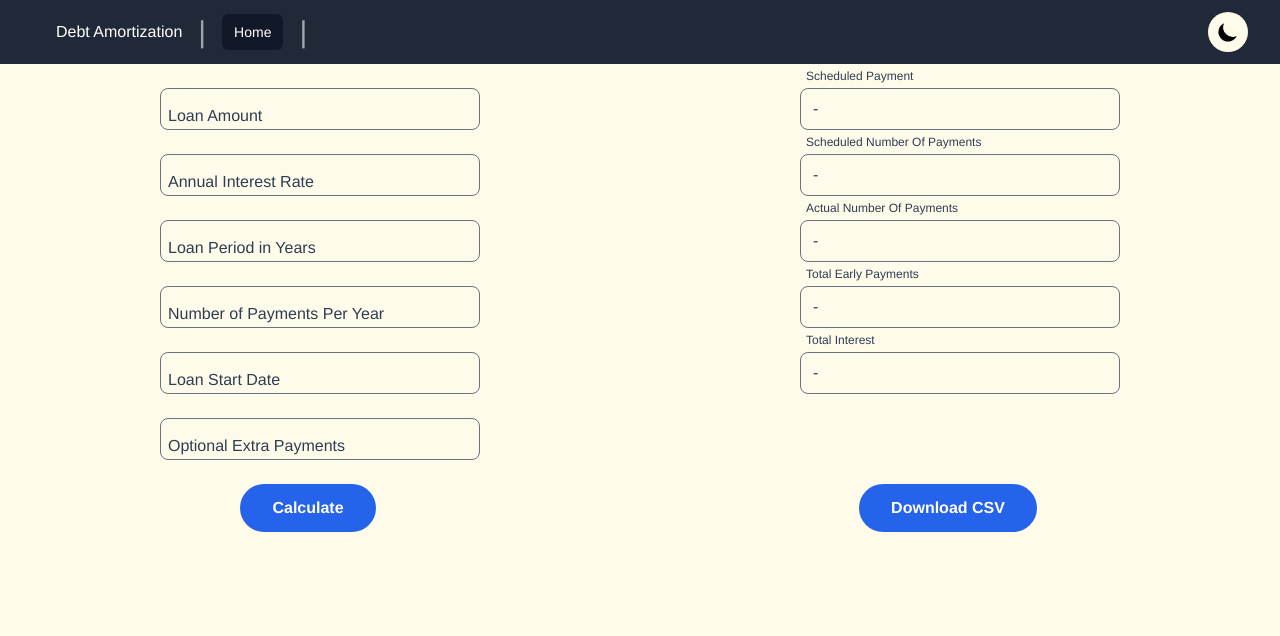
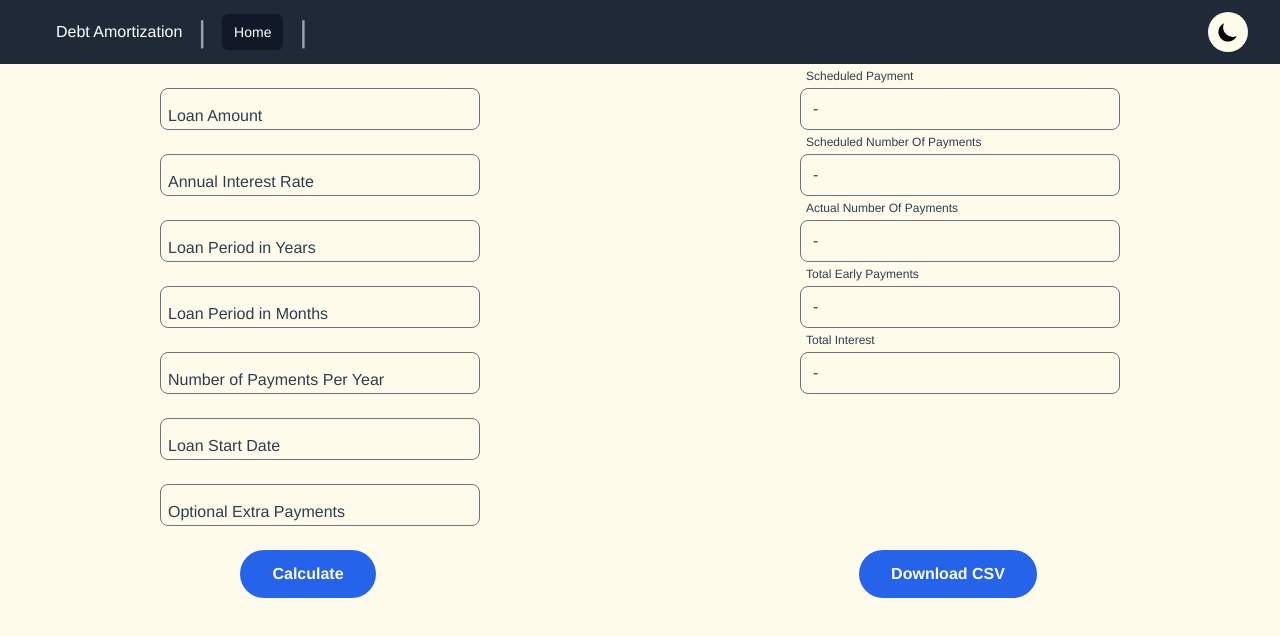
Before and after one commit to michael-long88/debt-amortization, a Vue app: page / in a window 1280 px wide. Shown: the top 636 px of the page. Built offline with nearby package versions, Linux system fonts and the light colour scheme.

Commit message:
Add months option

```diff
--- a/src/components/Form.vue
+++ b/src/components/Form.vue
@@ -11,8 +11,12 @@
             <label for="annualInterestRate" @click="$refs.annualInterestRate.focus()" class="form-float-label">Annual Interest Rate</label>
           </div>
           <div class="form-float-div">
-            <input type="number" v-model.number="loanPeriod" ref="loanPeriod" name="loanPeriod" :placeholder="getLoanPeriod" min="1" step="1" class="form-float-input" required/>
-            <label for="loanPeriod" @click="$refs.loanPeriod.focus()" class="form-float-label">Loan Period in Years</label>
+            <input type="number" v-model.number="loanPeriodYears" ref="loanPeriodYears" name="loanPeriodYears" :placeholder="getLoanPeriodYears" min="1" step="1" class="form-float-input" required/>
+            <label for="loanPeriodYears" @click="$refs.loanPeriodYears.focus()" class="form-float-label">Loan Period in Years</label>
+          </div>
+          <div class="form-float-div">
+            <input type="number" v-model.number="loanPeriodMonths" ref="loanPeriodMonths" name="loanPeriodMonths" :placeholder="getLoanPeriodMonths" min="0" max="11" step="1" class="form-float-input"/>
+            <label for="loanPeriodMonths" @click="$refs.loanPeriodMonths.focus()" class="form-float-label">Loan Period in Months</label>
           </div>
           <div class="form-float-div">
             <input type="number" v-model.number="numberOfPayments" ref="numberOfPayments" name="numberOfPayments" :placeholder="getNumberOfPayments" min="1" step="1" max="12" class="form-float-input" required/>
@@ -43,7 +47,8 @@ export default {
     return {
       loanAmount: this.getLoanAmount === ' ' ? null : this.getLoanAmount,
       interestRate: this.getAnnualInterestRate === ' ' ? null : this.getAnnualInterestRate,
-      loanPeriod: this.getLoanPeriod === ' ' ? null : this.getLoanPeriod,
+      loanPeriodYears: this.getLoanPeriodYears === ' ' ? null : this.getLoanPeriodYears,
+      loanPeriodMonths: this.getLoanPeriodMonths === ' ' ? null : this.getLoanPeriodMonths,
       numberOfPayments: this.getNumberOfPayments === ' ' ? null : this.getNumberOfPayments,
       startDate: this.getLoanStartDate === ' ' ? null : this.getLoanStartDate,
       extraPaymentAmount: this.getOptionalExtraPayments === ' ' ? null : this.getOptionalExtraPayments,
@@ -54,7 +59,8 @@ export default {
     ...mapGetters([
       'getLoanAmount',
       'getAnnualInterestRate',
-      'getLoanPeriod',
+      'getLoanPeriodYears',
+      'getLoanPeriodMonths',
       'getNumberOfPayments',
       'getLoanStartDate',
       'getOptionalExtraPayments'
@@ -81,7 +87,8 @@ export default {
     ...mapActions([
       'setLoanAmount',
       'setAnnualInterestRate',
-      'setLoanPeriod',
+      'setLoanPeriodYears',
+      'setLoanPeriodMonths',
       'setNumberOfPayments',
       'setLoanStartDate',
       'setOptionalExtraPayments',
@@ -95,14 +102,17 @@ export default {
     calculatePaymentAmounts: function () {
       this.setLoanAmount({ loanAmount: this.loanAmount })
       this.setAnnualInterestRate({ annualInterestRate: this.interestRate })
-      this.setLoanPeriod({ loanPeriod: this.loanPeriod })
+      this.setLoanPeriodYears({ loanPeriodYears: this.loanPeriodYears })
+      this.setLoanPeriodMonths({ loanPeriodMonths: this.loanPeriodMonths })
       this.setNumberOfPayments({ numberOfPayments: this.numberOfPayments })
       this.setLoanStartDate({ loanStartDate: this.startDate })
       this.setOptionalExtraPayments({ optionalExtraPayments: this.extraPaymentAmount })
       const payments = []
       const interestRate = this.interestRate / 100
       const rate = interestRate / this.numberOfPayments
-      const totalNumberOfPayments = this.loanPeriod * this.numberOfPayments
+      const loanPeriodMonths = this.loanPeriodMonths ? this.loanPeriodMonths : 0
+      const loanPeriod = (loanPeriodMonths + (this.loanPeriodYears * 12)) / 12
+      const totalNumberOfPayments = Math.ceil(loanPeriod * this.numberOfPayments)
       this.setScheduledNumberOfPayments({ scheduledNumberOfPayments: totalNumberOfPayments })
       const monthlyPayment = (this.loanAmount * rate) / (1 - ((1 + rate) ** (-1 * totalNumberOfPayments)))
       this.setScheduledPayment({ scheduledPayment: monthlyPayment })
@@ -111,29 +121,28 @@ export default {
       const month = parseInt(splitDates[1])
       const day = parseInt(splitDates[2])
       let currentBalance = this.loanAmount
-      const extraPayment = this.extraPaymentAmount
+      let extraPayment = this.extraPaymentAmount
       let totalPayment = monthlyPayment
       let currentYear = year
       let cumulativeInterest = 0
       let rowNum = 1
       while (currentBalance > 0) {
         let currentMonth = Math.floor(month + (rowNum * (12 / this.numberOfPayments)))
-        // console.log('currentMonth: ', currentMonth)
         let yearAddition = 0
         if (currentMonth >= 13) {
           yearAddition = Math.floor(currentMonth / 12)
           yearAddition = currentMonth % 12 === 0 ? yearAddition - 1 : yearAddition
         }
-        // const yearAddition = Math.floor(currentMonth) % 12 === 0 ? 0 : Math.floor(currentMonth / 12)
-        // const yearAddition = currentMonth >= 13 ? Math.floor(currentMonth / 12) : 0
-        // console.log('yearAddition: ', yearAddition)
         currentYear = (year + yearAddition) === currentYear ? currentYear : year + yearAddition
         currentMonth = currentMonth >= 13 ? currentMonth % 12 : currentMonth
         currentMonth = currentMonth === 0 ? 12 : currentMonth
         let currentExtraPayment = 0
-        if (extraPayment && (extraPayment + monthlyPayment) < currentBalance) {
+        if (!extraPayment) {
+          extraPayment = 0
+        }
+        if (extraPayment + monthlyPayment < currentBalance) {
           currentExtraPayment = extraPayment
-        } else if (extraPayment && (currentBalance - monthlyPayment) > 0) {
+        } else if (currentBalance - monthlyPayment > 0) {
           currentExtraPayment = currentBalance - monthlyPayment
         }
         totalPayment = (extraPayment + monthlyPayment) < currentBalance ? monthlyPayment + extraPayment : currentBalance
--- a/src/store/index.js
+++ b/src/store/index.js
@@ -9,6 +9,7 @@ export default new Vuex.Store({
     loanAmount: ' ',
     annualInterestRate: ' ',
     loanPeriodInYears: ' ',
+    loanPeriodInMonths: ' ',
     numberOfPayments: ' ',
     loanStartDate: ' ',
     optionalExtraPayments: ' ',
@@ -42,8 +43,11 @@ export default new Vuex.Store({
     SET_ANNUAL_INTEREST_RATE (state, annualInterestRate) {
       state.annualInterestRate = annualInterestRate
     },
-    SET_LOAN_PERIOD (state, loanPeriodInYears) {
+    SET_LOAN_PERIOD_YEARS (state, loanPeriodInYears) {
       state.loanPeriodInYears = loanPeriodInYears
+    },
+    SET_LOAN_PERIOD_MONTHS (state, loanPeriodInMonths) {
+      state.loanPeriodInMonths = loanPeriodInMonths
     },
     SET_NUMBER_OF_PAYMENTS (state, numberOfPayments) {
       state.numberOfPayments = numberOfPayments
@@ -106,8 +110,11 @@ export default new Vuex.Store({
     setAnnualInterestRate ({ commit }, payload) {
       commit('SET_ANNUAL_INTEREST_RATE', payload.annualInterestRate)
     },
-    setLoanPeriod ({ commit }, payload) {
-      commit('SET_LOAN_PERIOD', payload.loanPeriod)
+    setLoanPeriodYears ({ commit }, payload) {
+      commit('SET_LOAN_PERIOD_YEARS', payload.loanPeriodYears)
+    },
+    setLoanPeriodMonths ({ commit }, payload) {
+      commit('SET_LOAN_PERIOD_MONTHS', payload.setLoanPeriodMonths)
     },
     setNumberOfPayments ({ commit }, payload) {
       commit('SET_NUMBER_OF_PAYMENTS', payload.numberOfPayments)
@@ -150,8 +157,11 @@ export default new Vuex.Store({
     getAnnualInterestRate: state => {
       return state.annualInterestRate
     },
-    getLoanPeriod: state => {
+    getLoanPeriodYears: state => {
       return state.loanPeriodInYears
+    },
+    getLoanPeriodMonths: state => {
+      return state.loanPeriodInMonths
     },
     getNumberOfPayments: state => {
       return state.numberOfPayments
```
